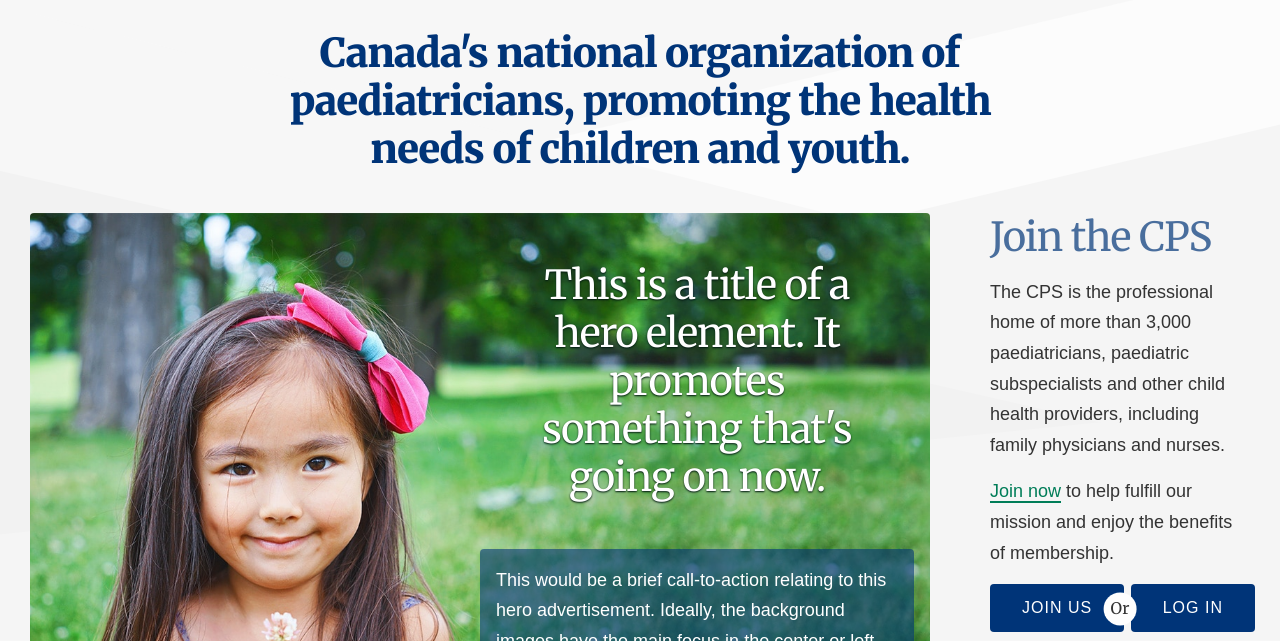
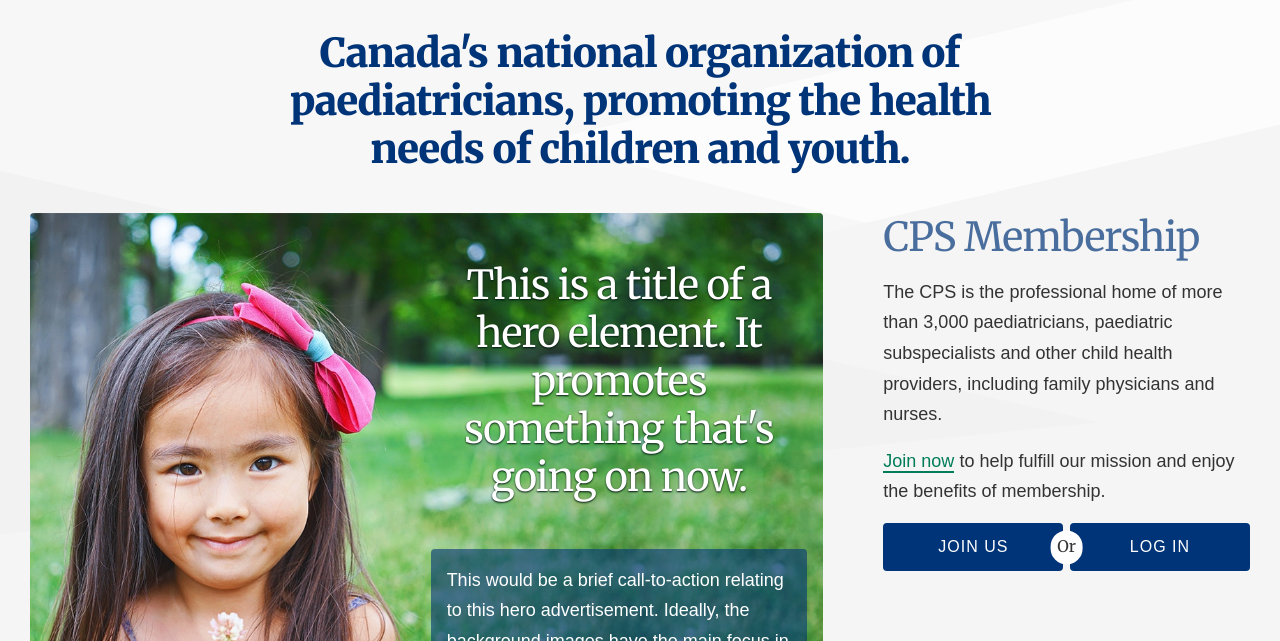
Before and after one commit to zenbug/cps-homepage, a plain HTML site: page public/index.html in a window 1280 px wide. Shown: the part 159-800 px from the top of the page. Drawn offline with Linux system fonts and the light colour scheme; a web font is replaced by a local one.

Commit message:
Corrected number of columns in hero

```diff
--- a/public/index.html
+++ b/public/index.html
@@ -64,13 +64,13 @@
     </header><!-- /.grid-x grid-padding-x grid-margin-x -->
 </div><!-- /.grid-container -->
 
-<div class="grid-container">
-  <div class="grid-x grid-padding-x grid-margin-x">
+
+  <div class="grid-x grid-padding-x grid-margin-x page-title">
     <div class="cell medium-8 medium-offset-2">
-      <h1 class="page-title">Canada's national organization of paediatricians, promoting the health needs of children and youth.</h1>
+      <h1 class="page-title__heading">Canada's national organization of paediatricians, promoting the health needs of children and youth.</h1>
     </div><!-- /.cell -->
   </div><!-- /.grid-x -->
-</div><!-- /.grid-container -->
+
 <!--
 ~~~~~~~~~~~~~~~~~~~~~~~~~~~~~~~~~~~~~~
 Hero
@@ -79,9 +79,15 @@
 <div class="grid-x">
   <div class="grid-container">
     <div class="grid-x grid-padding-x grid-margin-x no-top-margin">
+      <div class="cell medium-8">
+        <section class="hero">
 
-      <div class="cell medium-9">
-        <section class="hero">
+  <div class="color-column">
+    <span class="color-column__item light-blue">&nbsp;</span><!-- /.color-column -->
+    <span class="color-column__item lighter-blue">&nbsp;</span><!-- /.color-column -->
+    <span class="color-column__item lightest-blue">&nbsp;</span><!-- /.color-column -->
+  </div><!-- /.cell -->
+
           <div class="grid-x no-top-margin">
             <div class="medium-6 medium-offset-6 columns">
             <h2 class="hero__heading">This is a title of a hero element. It promotes something that's going on now.</h2>
@@ -94,9 +100,9 @@
         </section><!-- /.hero -->
       </div><!-- /.cell -->
 
-      <div class="cell medium-3">
+      <div class="cell medium-4">
 
-        <h2>Join the CPS</h2>
+        <h2>CPS Membership</h2>
         <p>The CPS is the professional home of more than 3,000 paediatricians, paediatric subspecialists and other child health providers, including family physicians and nurses.</p>
         <p><a href="#">Join now</a> to help fulfill our mission and enjoy the benefits of membership.</p>
 
--- a/public/scss/styles.scss
+++ b/public/scss/styles.scss
@@ -146,7 +146,8 @@
     //font-size: 46px;
     line-height: 1.2;
 }
-h1.page-title{
+.page-title{
+    &__heading{
         color: $heading-color;
         font-family: $font-heading;
         font-weight: 900;
@@ -156,6 +157,7 @@
         @include breakpoint(small-range){font-size: 20px;}
         @include breakpoint(medium-range){font-size: 30px;}
         @include breakpoint(large-range){font-size: 40px;}
+    }
 }
 .tagline{
     font-size: 1.5rem;
```
Also changed, not shown: public/dist/styles.css. Lines whose indentation alone changed are shown as unchanged.
